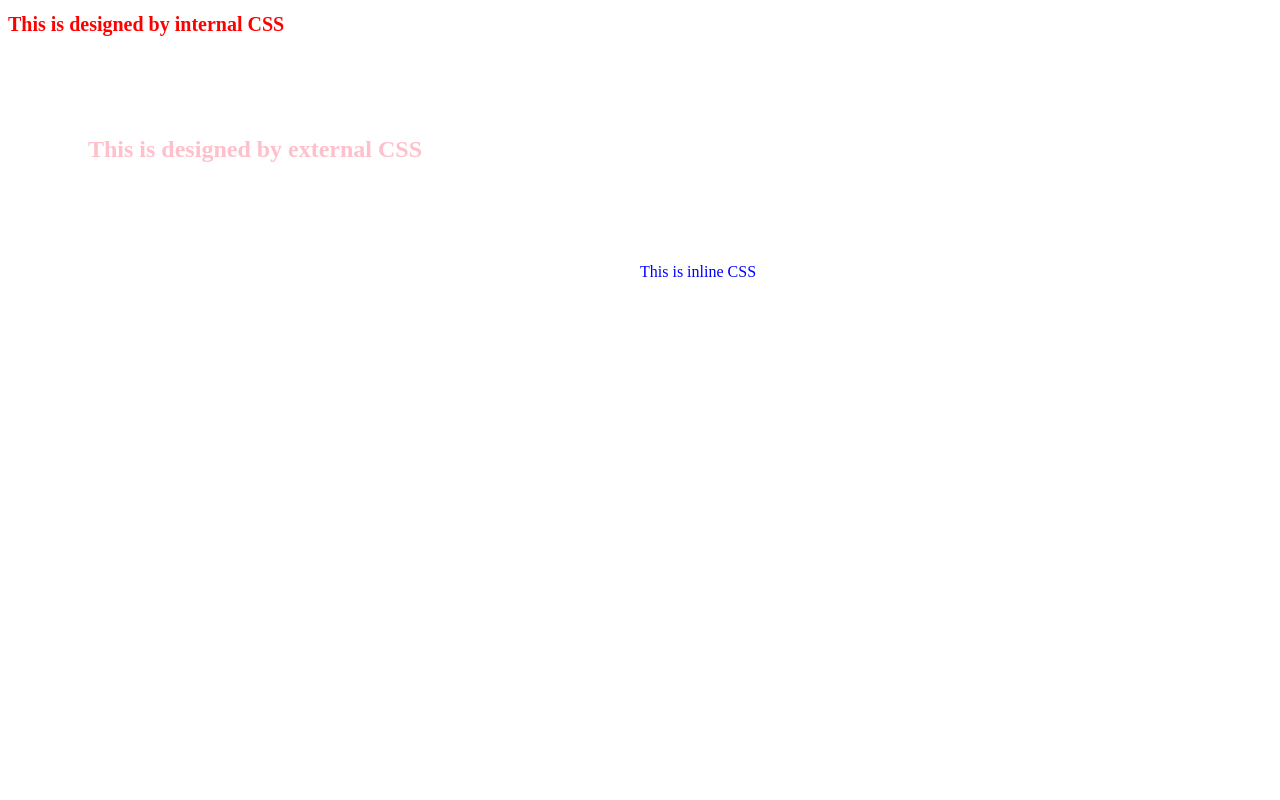
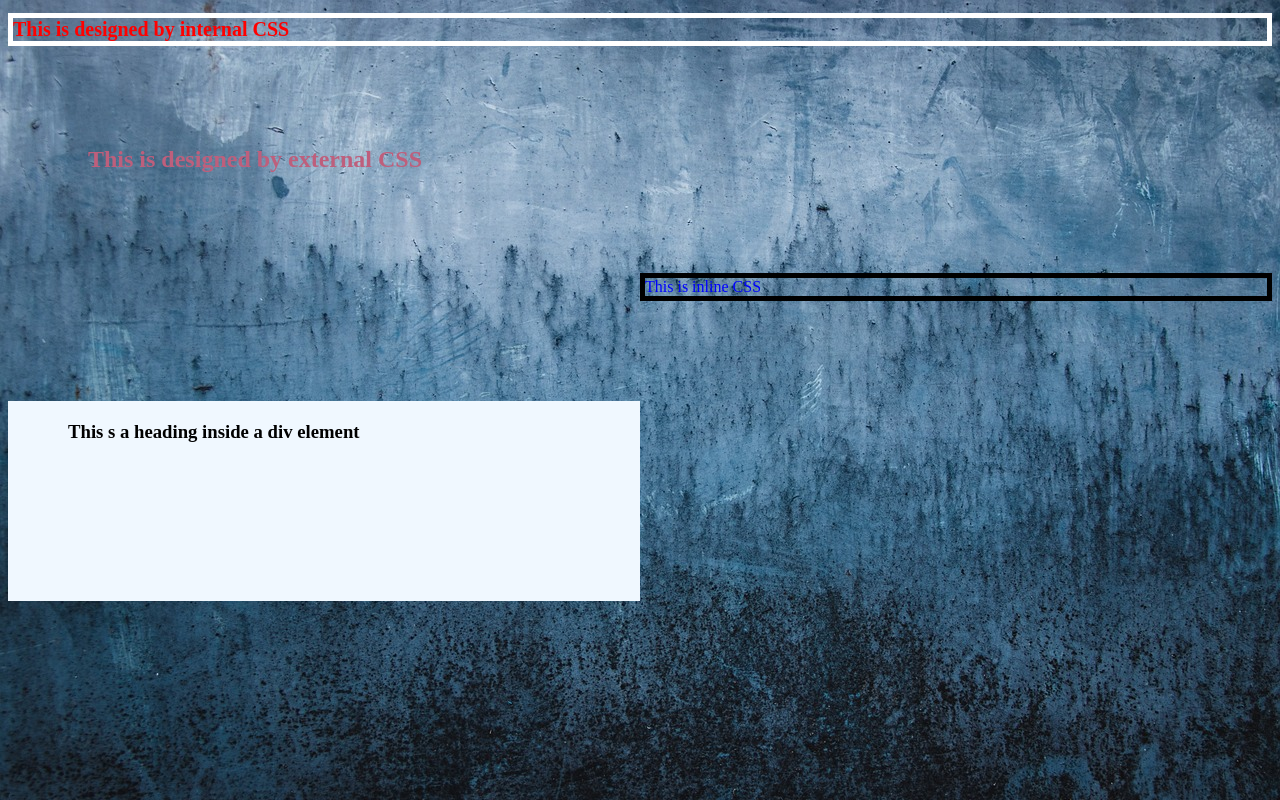
Before and after one commit to elsakrasniqi/FullStack, a PHP site: page / in a window 1280 px wide. Run offline with PHP 8.4, Linux system fonts and the light colour scheme.

Commit message:
margins, padding, color

```diff
--- a/lesson8/css/style.css
+++ b/lesson8/css/style.css
@@ -1,9 +1,41 @@
+body{
+    background: url("lesson8/images/blue-background.jpg");
+    background-size: cover;
+
+}
+
 h2{
-    color:pink;
+    color: rgb(190, 95, 124);
     margin: 100px 150px 100px 80px;  /* top, right, bottom, left  */
 }
+
 p{
     margin-top: 50px;
     margin-bottom: 100px;
     margin-left: 50%;
+    border-width: 5px;
+    border-style: solid;
+    border-color: black;
 }
+
+h1{
+    color: #834fa5;
+    border: 5px solid white;
+}
+
+h3{
+    padding-top: 20px;
+    padding-right: 30px;
+    padding-bottom: 70px;
+    padding-left: 60px;
+
+    padding: 20px 30px 70px 60px;
+    color: black;
+}
+
+div{
+    background-color: aliceblue;
+    height: 200px;
+    max-width:50%;
+    scroll-behavior: smooth;
+}
--- a/lesson8/index.html
+++ b/lesson8/index.html
@@ -15,7 +15,9 @@
 <body>
     <h1>This is designed by internal CSS</h1>
     <h2>This is designed by external CSS</h2>
-   <p style="color:blue">This is inline CSS</p>  <!-- inline CSS -->
-
+    <p style="color:blue">This is inline CSS</p>  <!-- inline CSS -->
+    <div>
+        <h3>This s a heading inside a div element</h3>
+    </div>
 </body>
 </html>
```
Also changed, not shown: lesson8/images/blue-background.jpg (added).
